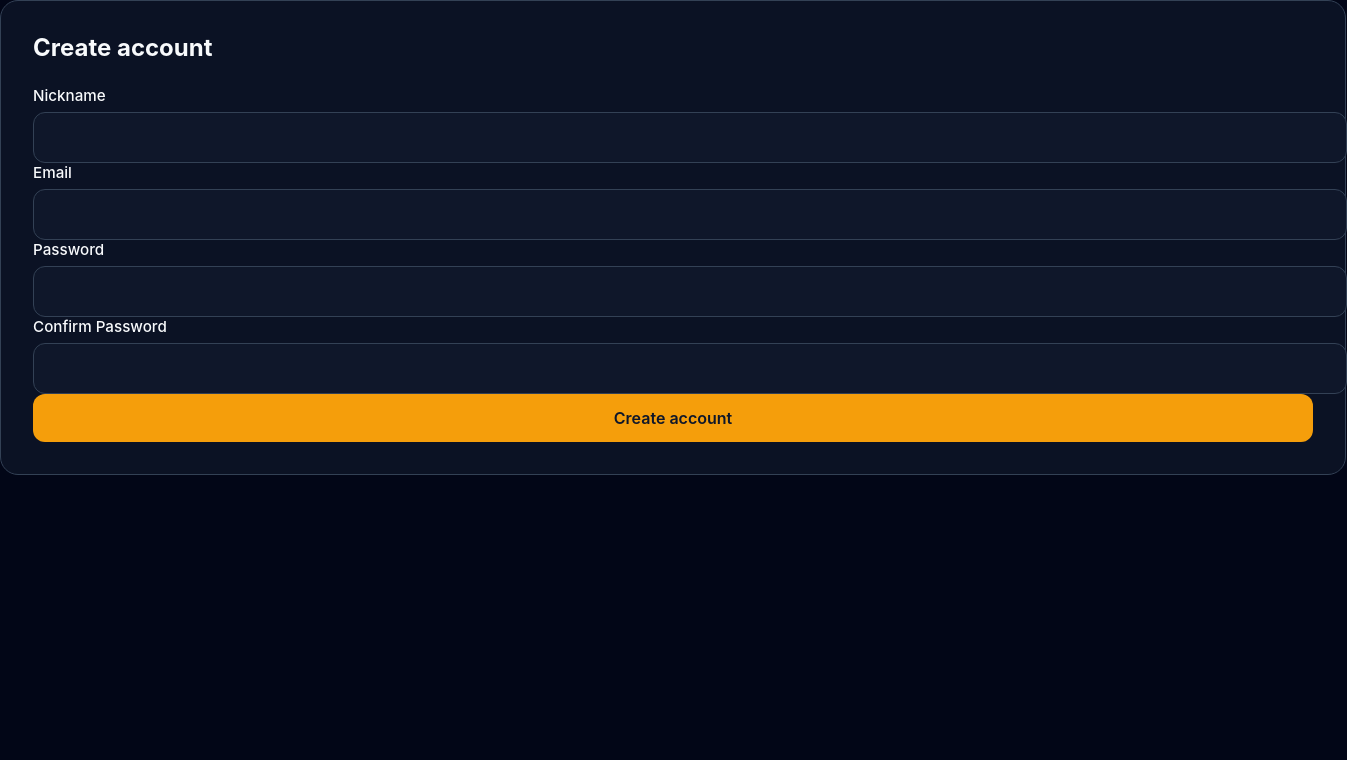
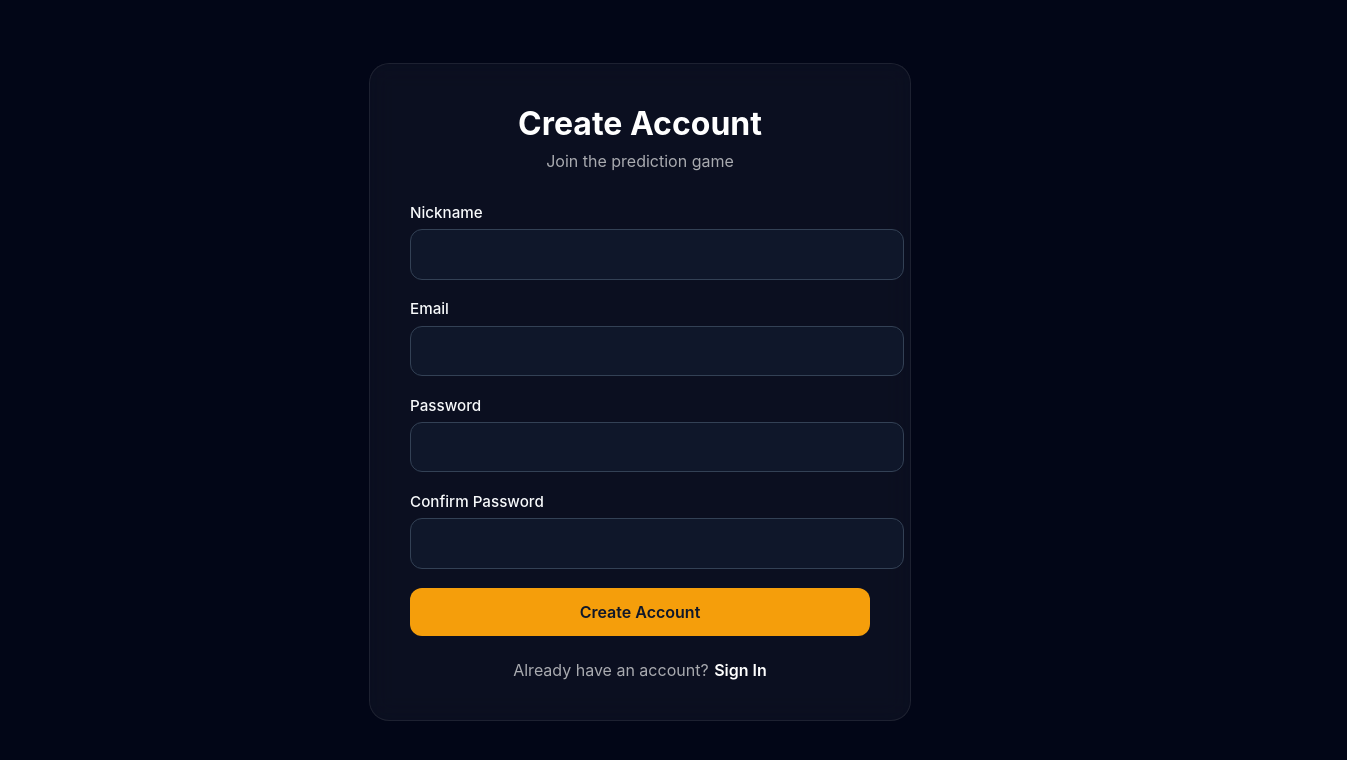
Before and after one commit to iRonic94/ii-predict, a React app in the folder frontend/: page /register in a window 1280 px wide. Shown: the top 760 px of the page, 1347 px wide, since content can reach past the window. Built offline with nearby package versions, Linux system fonts and the light colour scheme; no server answers; the HTML template or start-up script is replaced by a standard one.

Commit message:
updating the sign in and sign up pages

```diff
--- /dev/null
+++ b/frontend/src/components/auth/AuthLayout/AuthLayout.jsx
@@ -0,0 +1,28 @@
+import './AuthLayout.scss';
+
+function AuthLayout({
+    title,
+    subtitle,
+    children,
+}) {
+    return (
+        <div className="auth-page">
+
+            <div className="auth-card">
+
+                <h1>{title}</h1>
+                {subtitle && (
+                    <p className="auth-subtitle">
+                        {subtitle}
+                    </p>
+                )}
+
+                {children}
+
+            </div>
+
+        </div>
+    );
+}
+
+export default AuthLayout;
--- /dev/null
+++ b/frontend/src/components/auth/AuthLayout/AuthLayout.scss
@@ -0,0 +1,32 @@
+@use '../../../styles/abstracts/variables' as *;
+
+.auth-page {
+    min-height: calc(100vh - 80px);
+    display: flex;
+    justify-content: center;
+    align-items: center;
+    padding: 2rem;
+}
+
+.auth-card {
+    width: 100%;
+    max-width: 460px;
+    padding: 2.5rem;
+    border-radius: 20px;
+    background: rgba(255, 255, 255, .04);
+    border: 1px solid rgba(255, 255, 255, .08);
+    backdrop-filter: blur(12px);
+
+    h1 {
+        text-align: center;
+        color: white;
+        margin-bottom: .5rem;
+    }
+
+}
+
+.auth-subtitle {
+    text-align: center;
+    color: rgba(255, 255, 255, .65);
+    margin-bottom: 2rem;
+}
--- a/frontend/src/pages/Login/Login.jsx
+++ b/frontend/src/pages/Login/Login.jsx
@@ -1,9 +1,9 @@
 import { useState } from 'react';
-import { useNavigate } from 'react-router-dom';
+import { Link, useNavigate } from 'react-router-dom';
 
-import Card from '../../components/ui/Card/Card';
 import Input from '../../components/ui/Input/Input';
 import Button from '../../components/ui/Button/Button';
+import AuthLayout from '../../components/auth/AuthLayout/AuthLayout';
 
 import { useAuth } from '../../hooks/useAuth';
 import { ROUTES } from '../../constants/routes';
@@ -56,18 +56,23 @@ function Login() {
             }
 
             navigate(ROUTES.VOTE);
+
         } finally {
             setLoading(false);
         }
     };
 
     return (
-        <div className="login-page">
-            <Card title="Welcome back">
+        <AuthLayout
+            title="Welcome Back"
+            subtitle="Sign in to continue"
+        >
+
             <form
                 className="login-form"
                 onSubmit={handleSubmit}
             >
+
                 <Input
                     label="Email"
                     type="email"
@@ -97,11 +102,20 @@ function Login() {
                     fullWidth
                     disabled={loading}
                 >
-                        {loading ? 'Signing in...' : 'Sign In'}
+                    {loading ? 'Signing In...' : 'Sign In'}
                 </Button>
+
             </form>
-            </Card>
-        </div>
+
+            <p className="login-footer">
+                Don't have an account?
+
+                <Link to={ROUTES.REGISTER}>
+                    Sign Up
+                </Link>
+            </p>
+
+        </AuthLayout>
     );
 }
 
--- a/frontend/src/pages/Login/Login.scss
+++ b/frontend/src/pages/Login/Login.scss
@@ -1,24 +1,34 @@
 @use '../../styles/abstracts/variables' as *;
-
-.login-page {
-    min-height: 100vh;
-
-    display: flex;
-    justify-content: center;
-    align-items: center;
-
-    background: $background;
-
-    padding: 2rem;
-}
 
 .login-form {
     display: flex;
     flex-direction: column;
-    gap: 1rem;
+    gap: 1.2rem;
 }
 
 .login-error {
-    color: #ef4444;
-    font-size: .9rem;
+    color: #ff5b5b;
+    text-align: center;
 }
+
+.login-footer {
+    margin-top: 1.5rem;
+    text-align: center;
+    color: rgba(255, 255, 255, .65);
+
+    a {
+        color: white;
+        text-decoration: none;
+        font-weight: 600;
+        margin-left: .35rem;
+        transition: .25s;
+
+        &:hover {
+
+            color: $primary;
+
+        }
+
+    }
+
+}
--- a/frontend/src/pages/Register/Register.jsx
+++ b/frontend/src/pages/Register/Register.jsx
@@ -1,12 +1,14 @@
 import { useState } from 'react';
-import { useNavigate } from 'react-router-dom';
+import { Link, useNavigate } from 'react-router-dom';
 
-import Card from '../../components/ui/Card/Card';
 import Input from '../../components/ui/Input/Input';
 import Button from '../../components/ui/Button/Button';
+import AuthLayout from '../../components/auth/AuthLayout/AuthLayout';
 
 import { useAuth } from '../../hooks/useAuth';
 import { ROUTES } from '../../constants/routes';
+
+import './Register.scss';
 
 function Register() {
     const navigate = useNavigate();
@@ -37,6 +39,21 @@ function Register() {
 
         setError('');
 
+        if (
+            !formData.nickname.trim() ||
+            !formData.email.trim() ||
+            !formData.password ||
+            !formData.confirmPassword
+        ) {
+            setError('Please complete all fields.');
+            return;
+        }
+
+        if (formData.password !== formData.confirmPassword) {
+            setError('Passwords do not match.');
+            return;
+        }
+
         try {
             setLoading(true);
 
@@ -61,8 +78,10 @@ function Register() {
     };
 
     return (
-        <div className="register-page">
-            <Card title="Create account">
+        <AuthLayout
+            title="Create Account"
+            subtitle="Join the prediction game"
+        >
 
             <form
                 className="register-form"
@@ -113,14 +132,24 @@ function Register() {
                 <Button
                     type="submit"
                     fullWidth
+                    disabled={loading}
                 >
-                        Create account
+                    {loading
+                        ? 'Creating Account...'
+                        : 'Create Account'}
                 </Button>
 
             </form>
 
-            </Card>
-        </div>
+            <p className="register-footer">
+                Already have an account?
+
+                <Link to={ROUTES.LOGIN}>
+                    Sign In
+                </Link>
+            </p>
+
+        </AuthLayout>
     );
 }
 
--- a/frontend/src/pages/Register/Register.scss
+++ b/frontend/src/pages/Register/Register.scss
@@ -1,24 +1,35 @@
 @use '../../styles/abstracts/variables' as *;
-
-.register-page {
-    min-height: 100vh;
-
-    display: flex;
-    justify-content: center;
-    align-items: center;
-
-    background: $background;
-
-    padding: 2rem;
-}
 
 .register-form {
     display: flex;
     flex-direction: column;
-    gap: 1rem;
+    gap: 1.2rem;
 }
 
 .register-error {
-    color: #ef4444;
-    font-size: .9rem;
+    color: #ff5b5b;
+    text-align: center;
 }
+
+.register-footer {
+    margin-top: 1.5rem;
+    text-align: center;
+    color: rgba(255, 255, 255, .65);
+
+    a {
+
+        color: white;
+        margin-left: .35rem;
+        text-decoration: none;
+        font-weight: 600;
+        transition: .25s;
+
+        &:hover {
+
+            color: $primary;
+
+        }
+
+    }
+
+}
```
Lines whose indentation alone changed are shown as unchanged.
